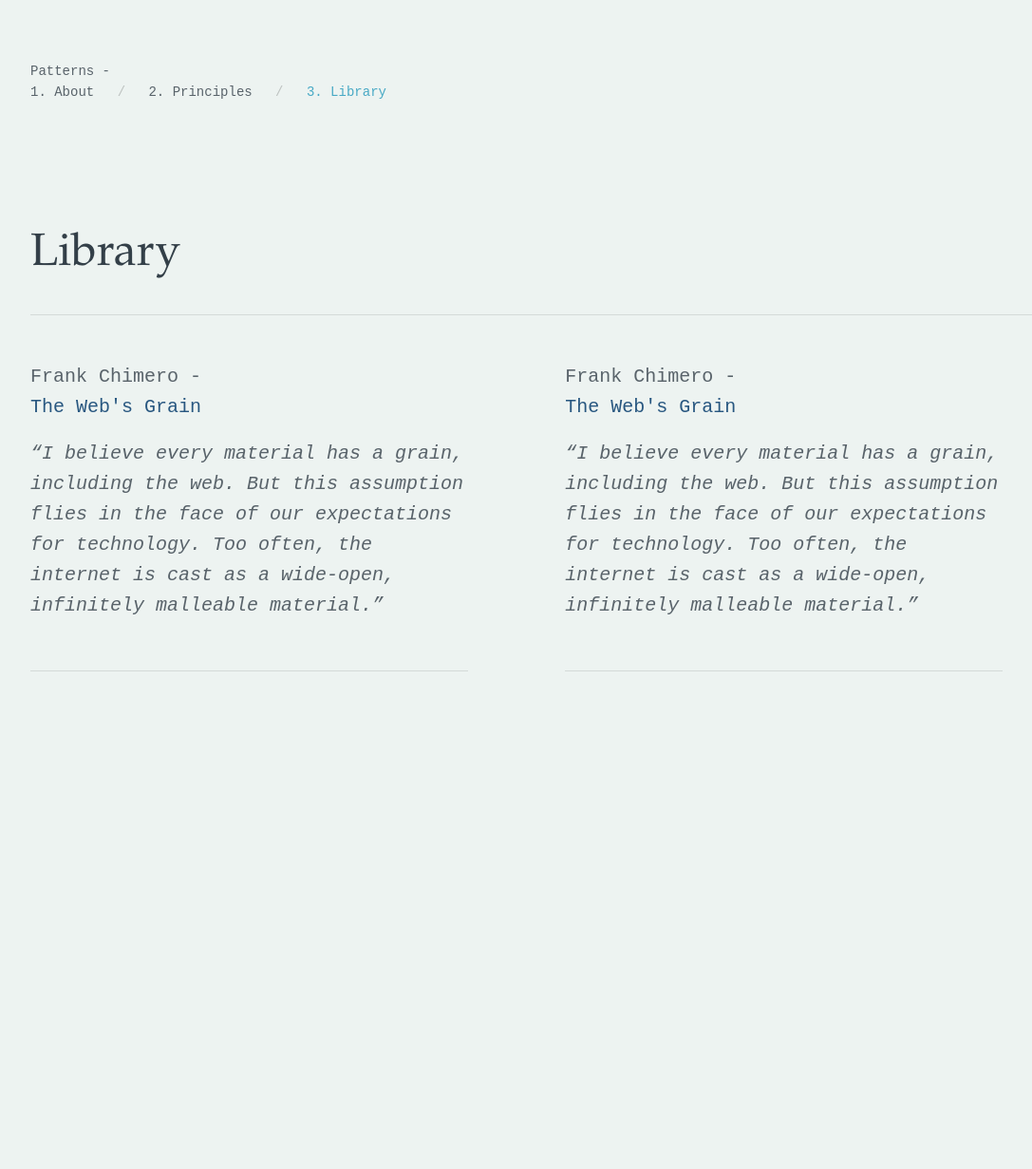
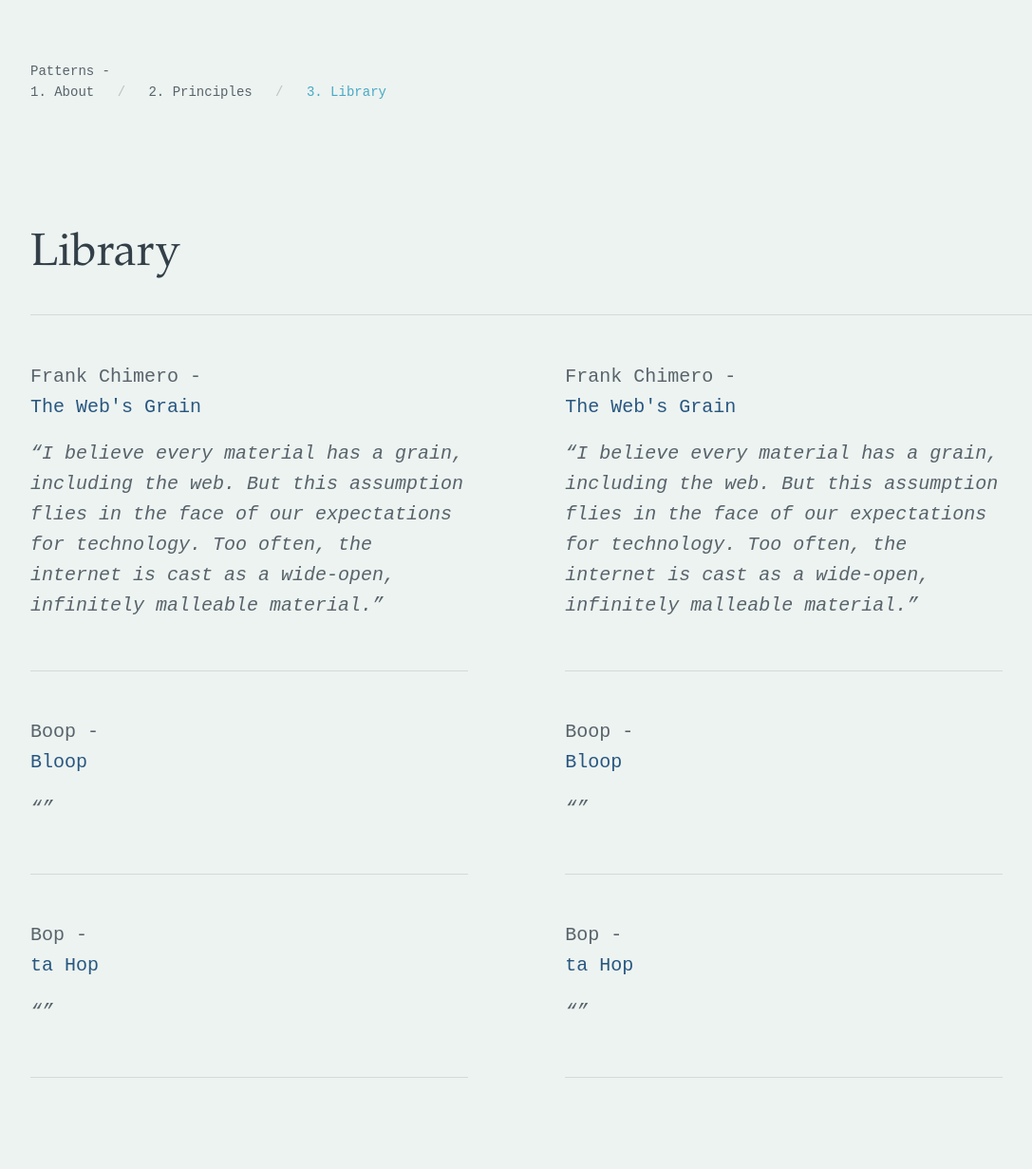
Before and after one commit to wearepatterns/wearepatterns.github.io, a Jekyll site: the page built from library.markdown, in a window 1280 px wide. Shown: the whole page at 95% size, without its empty margins (32-1119 px from the left). Built offline with Jekyll 4.4.1, drawn with Linux system fonts in a browser that asks for light colours; before the commit the page ends 900 px from its top, so only the background shows below that.

Commit message:
Updated Library

```diff
--- a/library.markdown
+++ b/library.markdown
@@ -10,5 +10,15 @@
     flies in the face of our expectations for technology. Too often, the internet
     is cast as a wide-open, infinitely malleable material.
   image:
+- author: Boop
+  title: Bloop
+  url:
+  excerpt:
+  image:
+- author: Bop
+  title: ta Hop
+  url:
+  excerpt:
+  image:
 layout: pl
 ---
```
